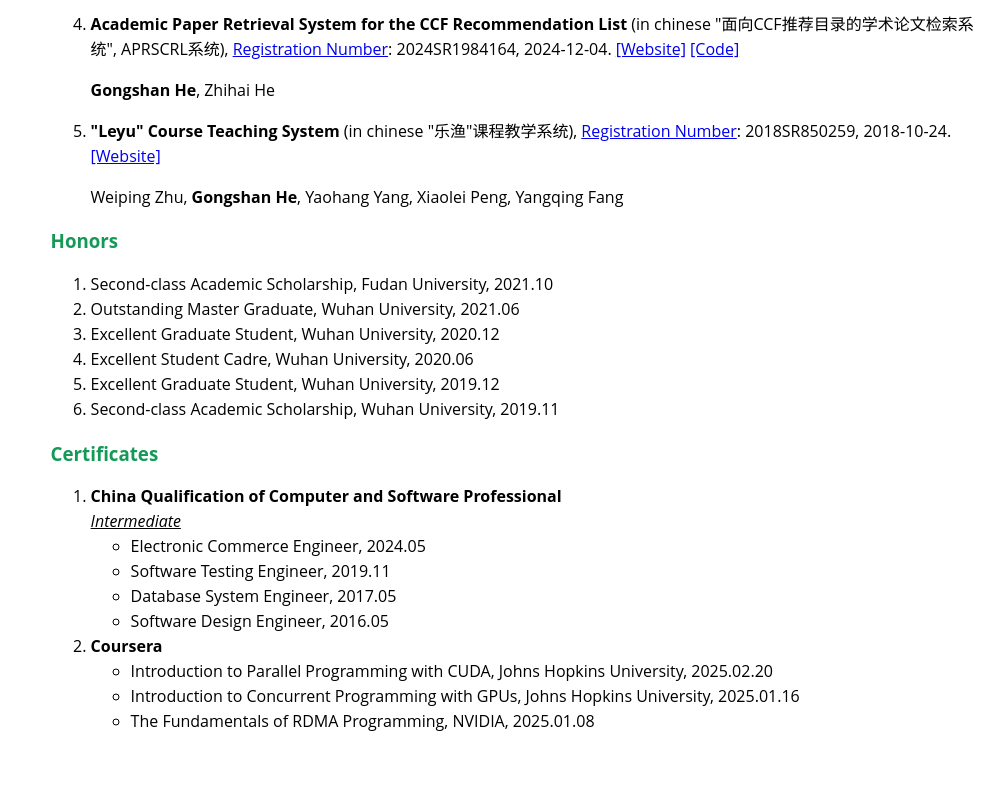
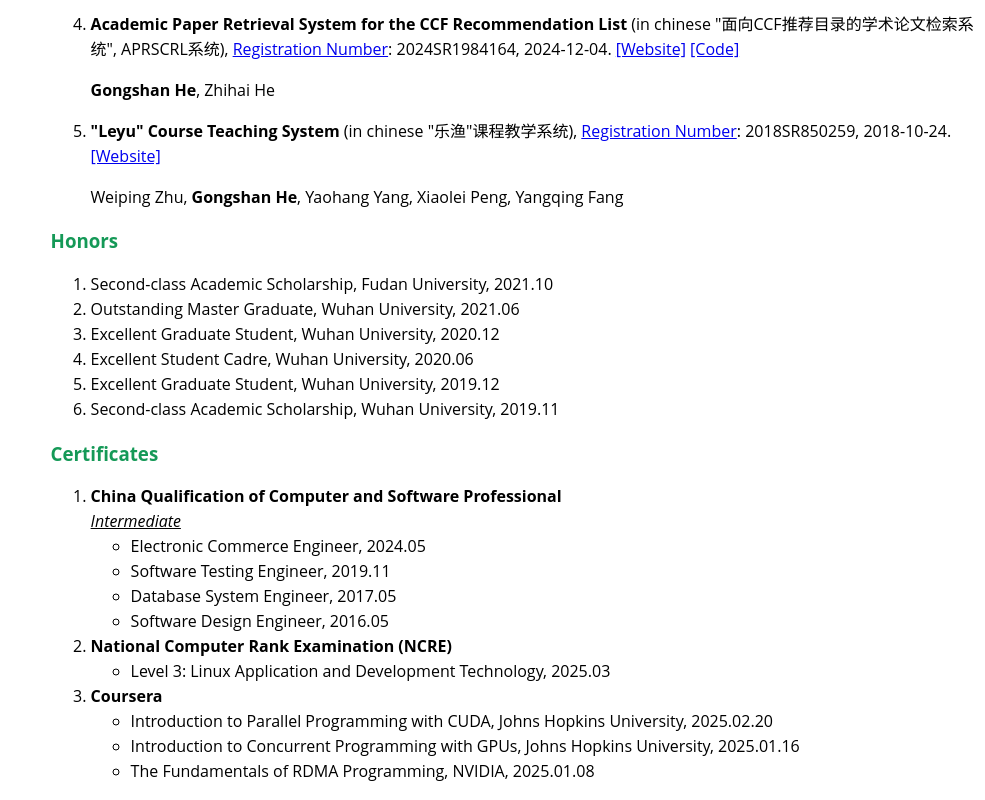
Before and after one commit to hegongshan/cv, a plain HTML site: page index.html in a window 1280 px wide. Shown: the part 1261-2061 px from the top of the page, without its empty margins (295-1280 px from the left). Before the commit the page ends 2011 px from the top, so only its background shows below. Drawn offline with Linux system fonts and the light colour scheme.

Commit message:
feat: add NCRE

```diff
--- a/index.html
+++ b/index.html
@@ -234,6 +234,15 @@
                     </li>
                     <li>
                         <div>
+                            <strong>National Computer Rank Examination (NCRE)</strong>
+                        </div>
+
+                        <ol class="sub-ol">
+                            <li>Level 3: Linux Application and Development Technology, 2025.03</li>
+                        </ol>
+                    </li>
+                    <li>
+                        <div>
                             <strong>Coursera</strong>
                         </div>
 
```
